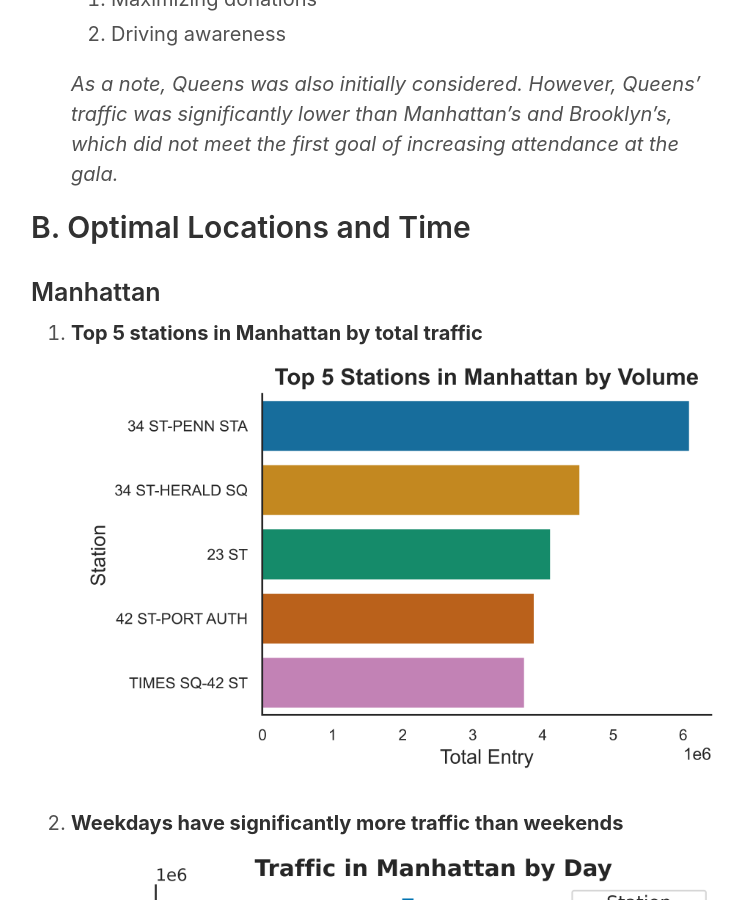
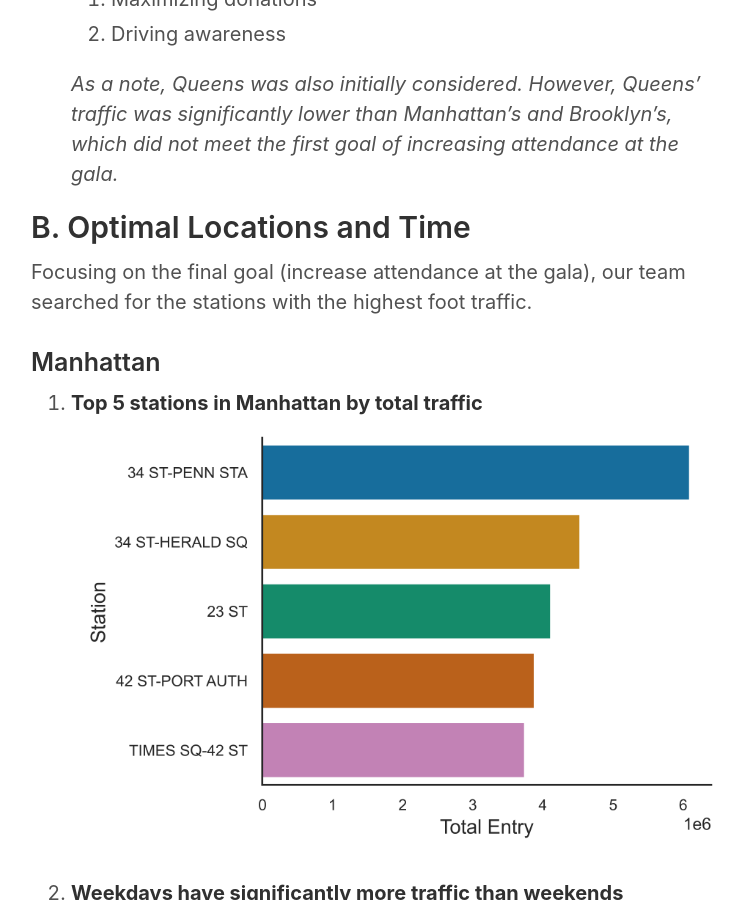
Before and after one commit to eunchanity/eunchanity.github.io, a Jekyll site: the page built from _posts/2020-07-06-Project-1-MTA.md, in a window 1280 px wide and 900 px high, scrolled down 3376 px. Shown: the whole window, without its empty margins (259-1003 px from the left). Built offline with Jekyll 4.4.1, drawn with Linux system fonts in a browser that asks for light colours.

Commit message:
project 1

```diff
--- a/_posts/2020-07-06-Project-1-MTA.md
+++ b/_posts/2020-07-06-Project-1-MTA.md
@@ -83,6 +83,8 @@ placement of the street teams.
 
 ## B. Optimal Locations and Time <a name="optimal"></a>
 
+Focusing on the final goal (increase attendance at the gala), our team searched for the stations with the highest foot traffic.
+
 ### Manhattan <a name="manhattan"></a>
 
 1. **Top 5 stations in Manhattan by total traffic**
```
Also changed, not shown: images/Brooklyn_Hourly.png, images/Brooklyn_Volume.png, images/Manhattan_Hourly.png, images/Manhattan_Volume.png, images/Median_Income.png, images/Percentageofwomen.png, images/Women_Owned_Firms.png, 1 other file.
